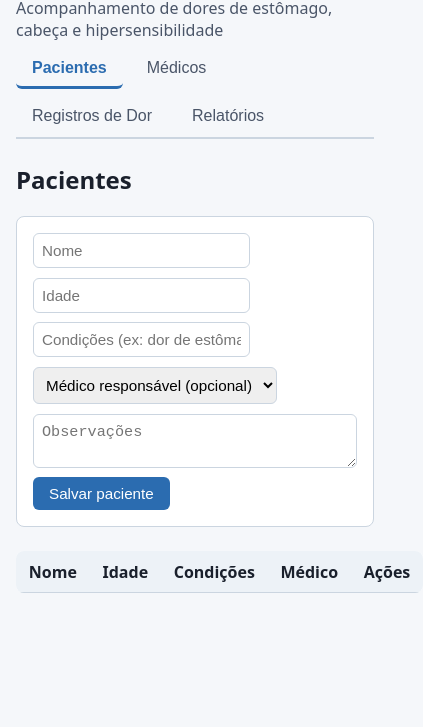
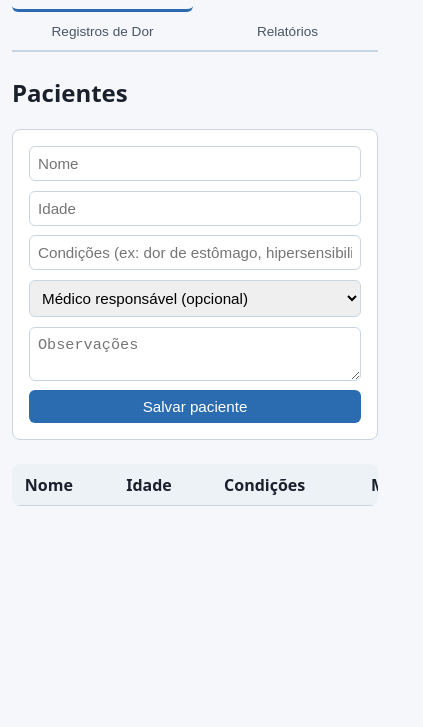
Before and after one commit to kleiton-lanes/monitor-dores-cronicas, a plain HTML site: page index.html in a window 390 px wide. Shown: the part 117-844 px from the top of the page, 423 px wide, since content can reach past the window. Drawn offline with Linux system fonts and the light colour scheme; no server answers.

Commit message:
Torna o layout responsivo para celular, tablet e desktop
Co-Authored-By: Claude Sonnet 5 <noreply@anthropic.com>

```diff
--- a/css/style.css
+++ b/css/style.css
@@ -14,6 +14,12 @@ body {
   color: var(--cor-texto);
   margin: 0;
   padding: 0 1rem 2rem;
+}
+
+header, nav.abas, main {
+  max-width: 1100px;
+  margin-left: auto;
+  margin-right: auto;
 }
 
 header { padding: 1.5rem 0 0.5rem; }
@@ -60,9 +66,13 @@ form input, form select, form textarea {
   border: 1px solid var(--cor-borda);
   border-radius: 6px;
   font-size: 0.95rem;
+  flex: 1 1 160px;
+  min-width: 0;
 }
 
-form textarea { width: 100%; min-height: 3rem; }
+form textarea { width: 100%; flex-basis: 100%; min-height: 3rem; }
+form input[type="range"] { flex: 1 1 100%; width: 100%; }
+form label { flex: 1 1 100%; }
 
 button {
   padding: 0.5rem 1rem;
@@ -77,8 +87,16 @@ button {
 button.secundario { background: #718096; }
 button.perigo { background: var(--cor-perigo); }
 
+.tabela-responsiva {
+  overflow-x: auto;
+  -webkit-overflow-scrolling: touch;
+  border-radius: 8px;
+  margin-bottom: 1rem;
+}
+
 table {
   width: 100%;
+  min-width: 560px;
   border-collapse: collapse;
   background: white;
   border-radius: 8px;
@@ -110,6 +128,8 @@ th { background: #edf2f7; }
   border: 1px solid var(--cor-borda);
   border-radius: 6px;
   font-size: 0.95rem;
+  flex: 1 1 160px;
+  min-width: 0;
 }
 
 .filtros label {
@@ -118,6 +138,7 @@ th { background: #edf2f7; }
   gap: 0.4rem;
   font-size: 0.9rem;
   color: #4a5568;
+  flex: 1 1 160px;
 }
 
 .resumo {
@@ -129,3 +150,33 @@ th { background: #edf2f7; }
 }
 
 .resumo .alerta { color: var(--cor-perigo); font-weight: 600; }
+
+@media (max-width: 640px) {
+  body { padding: 0 0.75rem 1.5rem; }
+  header { padding: 1rem 0 0.4rem; }
+  header h1 { font-size: 1.4rem; }
+  .subtitulo { font-size: 0.85rem; }
+
+  .abas { gap: 0.25rem; }
+  .aba-botao {
+    flex: 1 1 calc(50% - 0.25rem);
+    text-align: center;
+    font-size: 0.85rem;
+    padding: 0.5rem 0.4rem;
+  }
+
+  form, .filtros {
+    flex-direction: column;
+    align-items: stretch;
+  }
+
+  form input, form select, form textarea,
+  .filtros select, .filtros input, .filtros label {
+    width: 100%;
+    flex-basis: auto;
+  }
+
+  form button, .filtros button {
+    width: 100%;
+  }
+}
--- a/index.html
+++ b/index.html
@@ -34,10 +34,12 @@
         <button type="submit" id="paciente-salvar">Salvar paciente</button>
         <button type="button" id="paciente-cancelar" class="secundario" hidden>Cancelar edição</button>
       </form>
+      <div class="tabela-responsiva">
         <table>
           <thead><tr><th>Nome</th><th>Idade</th><th>Condições</th><th>Médico</th><th>Ações</th></tr></thead>
           <tbody id="lista-pacientes"></tbody>
         </table>
+      </div>
     </section>
 
     <section id="aba-medicos" class="aba" hidden>
@@ -50,10 +52,12 @@
         <button type="submit" id="medico-salvar">Salvar médico</button>
         <button type="button" id="medico-cancelar" class="secundario" hidden>Cancelar edição</button>
       </form>
+      <div class="tabela-responsiva">
         <table>
           <thead><tr><th>Nome</th><th>CRM</th><th>Especialidade</th><th>Ações</th></tr></thead>
           <tbody id="lista-medicos"></tbody>
         </table>
+      </div>
     </section>
 
     <section id="aba-registros" class="aba" hidden>
@@ -77,10 +81,12 @@
         <button type="submit" id="registro-salvar">Salvar registro</button>
         <button type="button" id="registro-cancelar" class="secundario" hidden>Cancelar edição</button>
       </form>
+      <div class="tabela-responsiva">
         <table>
           <thead><tr><th>Paciente</th><th>Data</th><th>Local</th><th>Intensidade</th><th>Gatilho</th><th>Ações</th></tr></thead>
           <tbody id="lista-registros"></tbody>
         </table>
+      </div>
     </section>
 
     <section id="aba-relatorios" class="aba" hidden>
@@ -97,10 +103,12 @@
         <button type="button" id="relatorio-limpar" class="secundario">Limpar filtros</button>
       </div>
       <div id="relatorio-resumo" class="resumo"></div>
+      <div class="tabela-responsiva">
         <table>
           <thead><tr><th>Paciente</th><th>Data</th><th>Local</th><th>Intensidade</th><th>Gatilho</th><th>Sintomas</th></tr></thead>
           <tbody id="relatorio-tabela"></tbody>
         </table>
+      </div>
     </section>
   </main>
 
```
Lines whose indentation alone changed are shown as unchanged.
